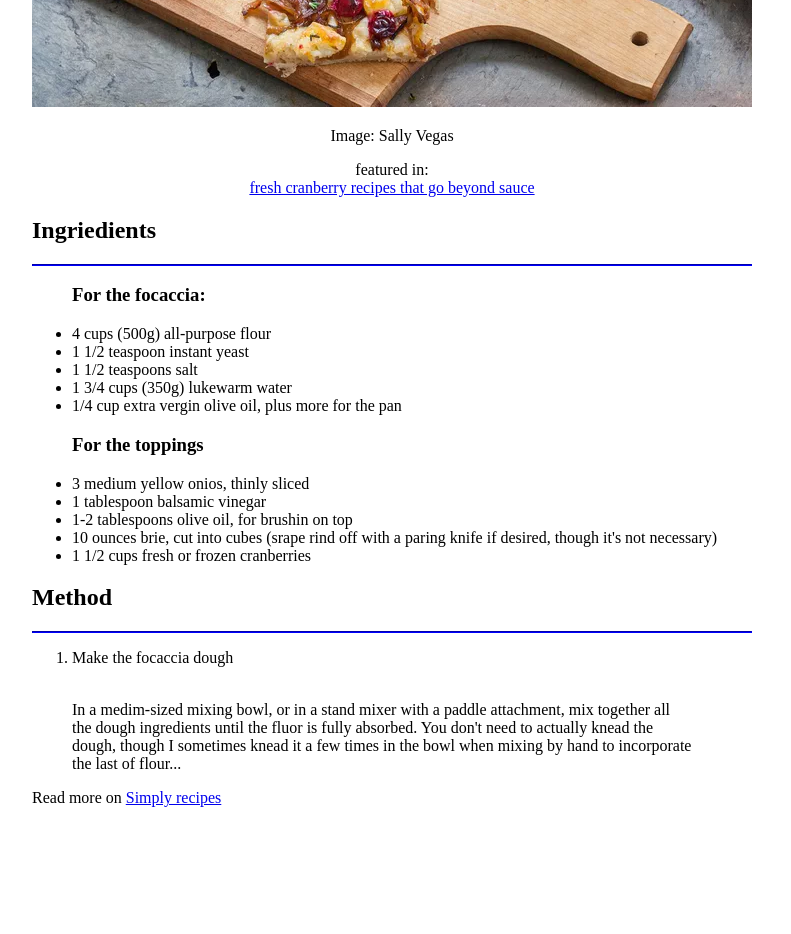
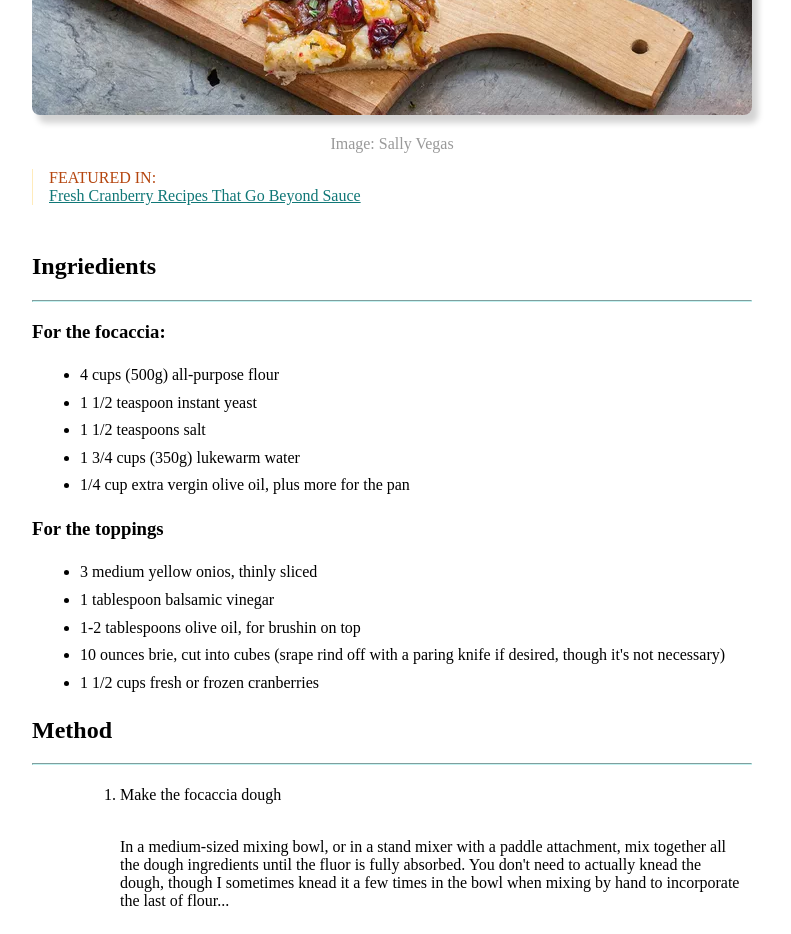
Before and after one commit to PaoloPascucci/U1-W1-D3, a plain HTML site: page index.html in a window 1280 px wide. Shown: the part 700-1634 px from the top of the page, without its empty margins (248-1039 px from the left). Before the commit the page ends 1507 px from the top, so only its background shows below. Drawn offline with Linux system fonts and the light colour scheme.

Commit message:
Edit colors and spacing

```diff
--- a/assets/css/style.css
+++ b/assets/css/style.css
@@ -4,16 +4,53 @@ body {
   box-sizing: border-box;
   text-align: center;
 }
-main, footer {
+main,
+footer {
   width: 720px;
   margin-left: auto;
   margin-right: auto;
 }
-.recipe, footer {
+.recipe,
+footer {
   text-align: start;
 }
+
+.card-img{
+  border-radius: 0.5rem;
+  box-shadow: 6px 8px 6px lightgray;
+}
+
+hr {
+  margin: 0;
+}
+ul{
+  padding: 0;
+}
+li{
+  margin-left: 3rem;
+  padding:0.3rem 0;
+}
 .sft {
+  padding: 1rem;
   background-color: #fdfbf1;
+  margin: 0;
+}
+
+.quote {
+  border-left: 1px solid #ffebbb;
+  padding-left: 1rem;
+  text-align: left;
+  margin-bottom: 3rem;
+}
+.quote p {
+  color: #b5460f;
+  text-transform: uppercase;
+}
+.quote p a {
+  text-transform: capitalize;
+}
+a {
+  color: #107777;
 }
 .up {
   text-transform: uppercase;
@@ -23,5 +60,8 @@ main, footer {
   border-color: orange;
 }
 .lightblue {
-  border-color: blue;
+  border-color: #c4f3f2;
 }
+.author{
+  color:#999999;
+}
--- a/index.html
+++ b/index.html
@@ -24,7 +24,7 @@
                     new favorite holiday starter!</p>
                 <img class="card-img" src="./assets/images/focaccia.png"
                     alt="Focaccia">
-                <p>Image: Sally Vegas</p>
+                <p class="author">Image: Sally Vegas</p>
             </div>
             <div class="quote">
                 <p><span>featured in:</span><br><a href="#">fresh cranberry
@@ -61,7 +61,7 @@
                     <ol>
                         <li>
                             <span>Make the focaccia dough</span><br><br>
-                            <p>In a medim-sized mixing bowl, or in a stand mixer
+                            <p>In a medium-sized mixing bowl, or in a stand mixer
                                 with a paddle attachment, mix together all<br>
                                 the dough ingredients until the fluor is fully
                                 absorbed. You don't need to actually knead the
```
